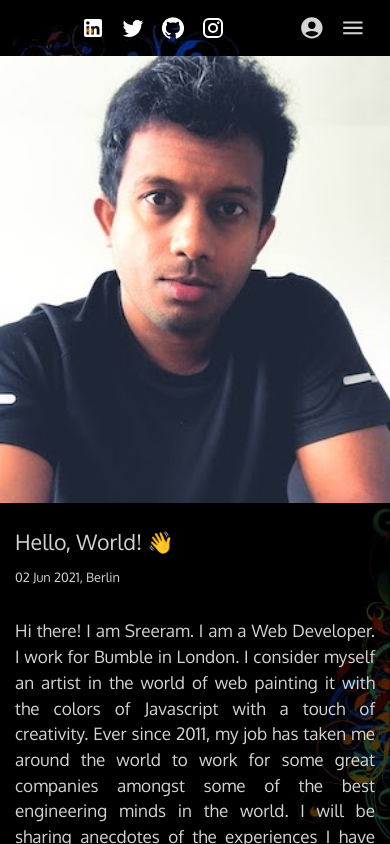
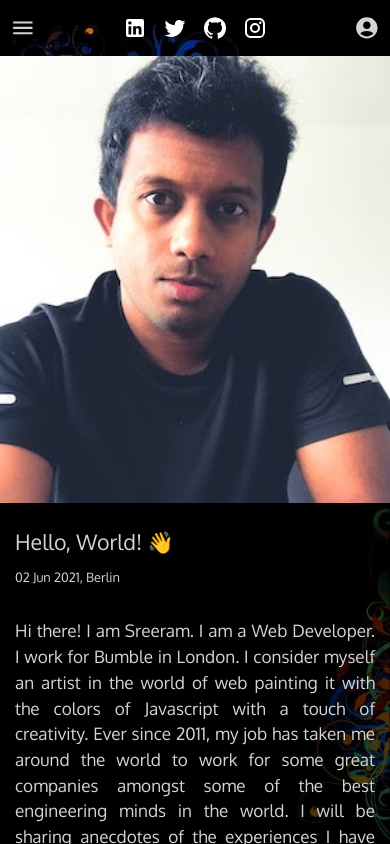
Before and after one commit to siri404-gh/project-sigma, a Next.js app: page /about in a window 390 px wide. Built offline with nearby package versions, Linux system fonts and the light colour scheme; no server answers.

Commit message:
chore: update

```diff
--- a/src/components/Layout/Layout.tsx
+++ b/src/components/Layout/Layout.tsx
@@ -47,8 +47,8 @@ const Layout: FC<LayoutProps> = ({
       <Sidebar {...sidebarProps} />
       <Container maxWidth='md' sx={{ height: '100vh' }} disableGutters>
         <Navbar {...navbarProps}>
+          <Navlinks {...navlinksProps} />
           <Sociallinks />
-          <Navlinks {...navlinksProps} />
         </Navbar>
         {children}
       </Container>
--- a/src/components/Navbar/Navbar.tsx
+++ b/src/components/Navbar/Navbar.tsx
@@ -30,9 +30,17 @@ export interface NavbarProps {
 }
 
 const StyledToolbar = styled(Toolbar)({
-  flexDirection: 'row',
+  padding: '0 2px',
   justifyContent: 'space-between',
 })
+
+const StyledTitle = styled(Typography)(({ theme }) => ({
+  [theme.breakpoints.down('sm')]: {
+    maxWidth: 98,
+    overflow: 'hidden',
+    textOverflow: 'ellipsis',
+  },
+}))
 
 const Navbar: FC<NavbarProps> = props => {
   const {
@@ -59,23 +67,39 @@ const Navbar: FC<NavbarProps> = props => {
 
   return (
     <AppBar color={appBarColor} component='nav' position='static'>
-      <StyledToolbar>
-        <Link href='/' passHref>
-          <MuiLink underline='none'>
-            <Typography color={otherColor} component='h1' variant='h6' noWrap>
-              {title}
-            </Typography>
-          </MuiLink>
-        </Link>
+      <StyledToolbar disableGutters>
+        <Box sx={{ display: 'flex' }}>
+          <IconButton
+            aria-label='menu'
+            color={otherColor}
+            onClick={onMenuButtonClick}>
+            <MenuIcon />
+          </IconButton>
+          <Link href='/' passHref>
+            <MuiLink sx={{ alignSelf: 'center' }} underline='hover'>
+              <StyledTitle
+                color={otherColor}
+                // component='h1'
+                variant='h6'
+                noWrap>
+                {title}
+              </StyledTitle>
+            </MuiLink>
+          </Link>
+        </Box>
         {children}
-        <Box sx={{ display: 'flex', justifyContent: 'right' }}>
+        <Box sx={{ display: 'flex' }}>
           <IconButton
             aria-controls='simple-menu'
             color={otherColor}
             onClick={onAvatarClick}
             aria-hidden>
             {isUserLoggedIn ? (
-              <Avatar alt='avatar' src={avatarUrl} />
+              <Avatar
+                alt='avatar'
+                src={avatarUrl}
+                sx={{ height: 24, width: 24 }}
+              />
             ) : (
               <AccountIcon />
             )}
@@ -105,12 +129,6 @@ const Navbar: FC<NavbarProps> = props => {
               )}
             </Menu>
           </IconButton>
-          <IconButton
-            aria-label='menu'
-            color={otherColor}
-            onClick={onMenuButtonClick}>
-            <MenuIcon />
-          </IconButton>
         </Box>
       </StyledToolbar>
     </AppBar>
--- a/src/components/Navlinks/Navlinks.tsx
+++ b/src/components/Navlinks/Navlinks.tsx
@@ -38,7 +38,9 @@ const Navlinks: FC<NavlinksProps> = ({ links = [] }) => (
     {links.map(({ title, url }) => (
       <StyledLi key={title}>
         <Link href={url} passHref>
-          <MuiLink underline='none'>{title}</MuiLink>
+          <MuiLink underline='hover' variant='body2'>
+            {title}
+          </MuiLink>
         </Link>
       </StyledLi>
     ))}
--- a/src/components/Sidebar/Sidebar.tsx
+++ b/src/components/Sidebar/Sidebar.tsx
@@ -12,7 +12,7 @@ export interface SidebarProps {
 }
 
 const Sidebar: FC<SidebarProps> = ({ children, isOpen, onClose, title }) => (
-  <Drawer anchor='right' onClose={onClose} open={isOpen} variant='temporary'>
+  <Drawer onClose={onClose} open={isOpen} variant='temporary'>
     <Toolbar>
       <Typography color='textSecondary' variant='h6' noWrap>
         {title}
--- a/src/styles/styles.css
+++ b/src/styles/styles.css
@@ -97,6 +97,7 @@
 
 @media (min-width: 600px) {
   .img--left {
+    border-radius: 5px;
     max-width: 299px;
     float: left;
     margin: 0 15px 15px 0;
```
Also changed, not shown: 2 other files (tests, documents, lock files or other folders).
